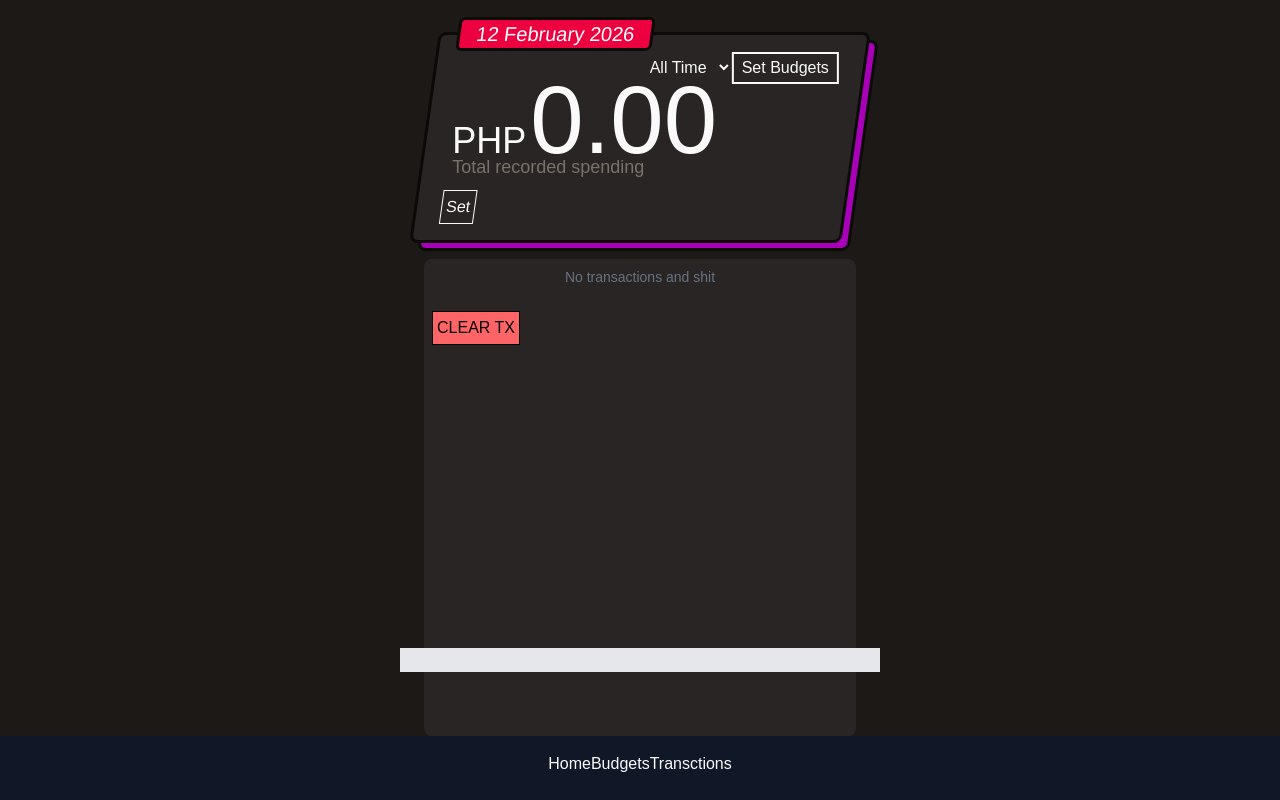
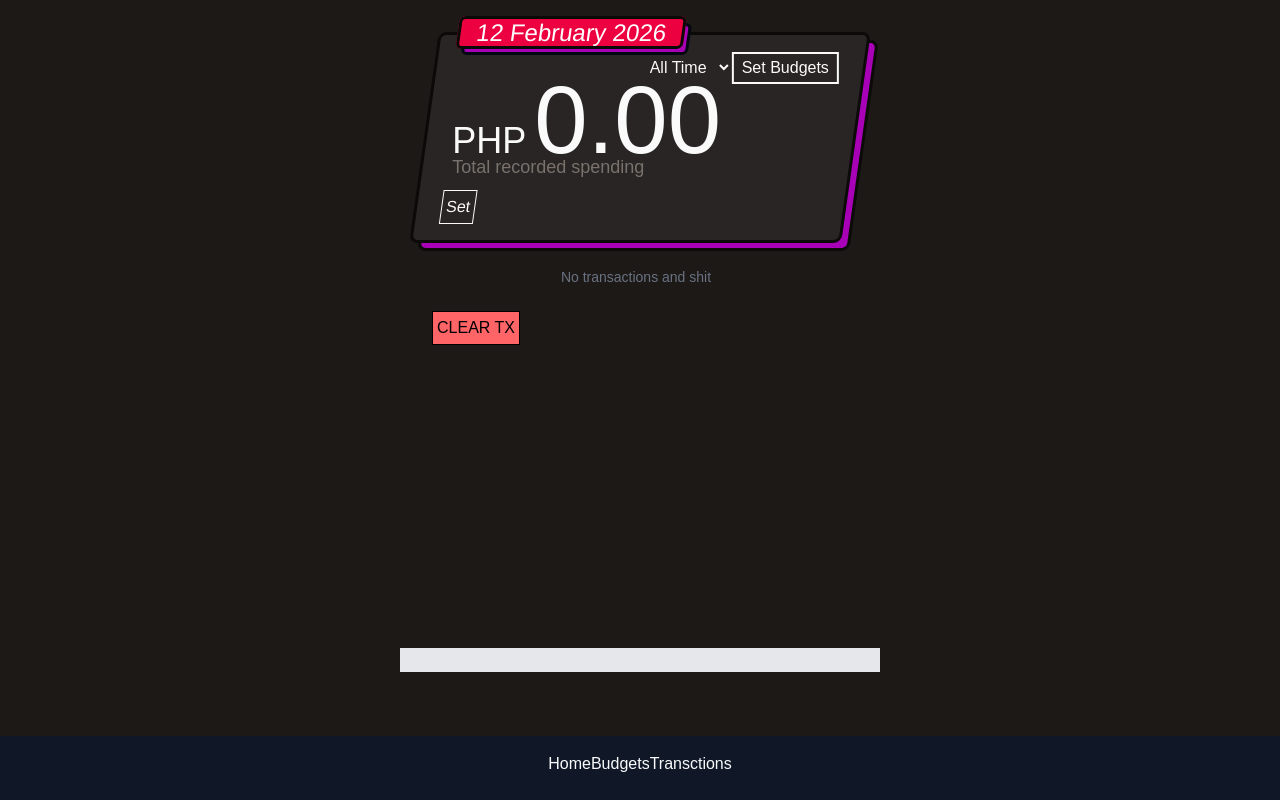
Before and after one commit to Emvil-git/wowee-ree-dough, a React (Vite) app: page / in a window 1280 px wide. Built offline with nearby package versions, Linux system fonts and the light colour scheme; a web font is replaced by a local one.

Commit message:
feat: make app pretti

```diff
--- a/src/components/CatDisplay.tsx
+++ b/src/components/CatDisplay.tsx
@@ -2,7 +2,7 @@ import { type CategoryType } from "../types/categoryType"
 
 export const CatDisplay = ({name, uniqueName, colour}: CategoryType) => {
     return (
-        <span className="p-1 rounded-full text-white text-xs w-fit"
+        <span className="px-1 rounded-sm text-white text-sm w-fit h-fit -skew-x-8"
             style={{backgroundColor: colour.main}}>
                 {name}
         </span>
--- a/src/components/TransacItem.tsx
+++ b/src/components/TransacItem.tsx
@@ -42,33 +42,28 @@ export const TransacItem = ({id, name, value, date, category, canUD} : TransacIt
     }
 
     return(
-        <div className="p-4 pt-2 border-3 border-stone-950 flex flex-col gap-1" key={id}>
+        <div className="relative p-4 pt-6 border-3 border-stone-950 flex flex-col gap-1 rounded-md mt-1 text-gray-50 -skew-x-4 bg-stone-800" key={id}>
             {/* {name}
             {value}
             {date}
             {categoryUname} */}
 
+            <div className="absolute bg-rose-600 -top-[0.5em] px-2 rounded-sm -skew-x-4 left-3 text-lg text-gray-50 border-3 border-stone-950">
+                <DateDisplay date={isoZToLocal(date)}/>
+            </div>
+
             <form
-            className="flex flex-col gap-1"
+            className="flex flex-col gap-1 skew-x-4"
             >
                 <div className="flex justify-between">
-                    <div>
+                    <div className="text-2xl">
                         {isEditing ?
                             <input className="p-1 border" ref={nameRef} type="text" defaultValue={name} /> :
                             <span>{name}</span>
                         }
                     </div>
 
-                    <DateDisplay date={isoZToLocal(date)}/>
-                </div>
-
-
-
-
-
-                {/* <span>{category ? category.name : 'BOMBACLAAT'}</span> */}
-
-                { isEditing ?
+                    { isEditing ?
                     <div>
                         <label htmlFor="category">Category:</label>
                         <select id="category" ref={categoryRef} required>
@@ -80,10 +75,18 @@ export const TransacItem = ({id, name, value, date, category, canUD} : TransacIt
                     </div> :
                     <>{category ? <CatDisplay {...category}/> : 'BOMBACLAAT'}</>
                 }
-                {isEditing ?
+                </div>
+
+                {/* <span>{category ? category.name : 'BOMBACLAAT'}</span> */}
+
+
+                <span>
+                    <span className="text-4xl mr-2">PHP</span>
+                    {isEditing ?
                     <input className="p-1 text-4xl border"  ref={valueRef} type="number" defaultValue={value} /> :
-                    <span className="text-4xl leading-4">{value}</span>
+                    <span className="text-6xl">{value.toFixed(2)}</span>
                 }
+                </span>
 
 
             {canUD ?
--- a/src/components/progBar/Bar.tsx
+++ b/src/components/progBar/Bar.tsx
@@ -13,9 +13,9 @@ export const Bar = ({max, fill}: BarPropType) => {
                 className="text-3xl"
             >{fill/max * 100 + "%"}</span> */}
 
-            <div className=" relative flex w-full h-[2em] p-1 border-rose-600 border-2">
-                {/* <div className="absolute top-0 w-full h-[2em] bg-gray-300"></div> */}
-                <div className={`top-0 bg-rose-600`} style={{width: `${fill/max * 100}%`}}></div>
+            <div className=" relative flex w-full h-[1.5em] p-1 border-stone-600 border-3 rounded-md">
+                {/* <div className="absolute top-0 w-full h-[em] bg-gray-300"></div> */}
+                <div className={`top-0 bg-stone-400 rounded-sm`} style={{width: `${fill/max * 100}%`}}></div>
                 <span className="absolute top-0 text-center w-full">{fill}/{max}</span>
             </div>
 
--- a/src/pages/Home/components/TopHome.tsx
+++ b/src/pages/Home/components/TopHome.tsx
@@ -96,12 +96,13 @@ export const TopHome = () => {
 
 
 
-            <div className="absolute top-[-1.125em] left-[1em] px-4 bg-rose-600 text-white rounded-md border-3 border-stone-950">
-                <span className="text-xl">{handleDateThing()}</span>
+            <div className="absolute top-[-1.125em] left-[1em] ">
+                <span className="text-2xl px-4 bg-rose-600 text-white rounded-md border-3 border-stone-950">{handleDateThing()}</span>
+
+                <div className="absolute h-full w-full bg-fuchsia-700 rounded-md border-3 border-gray-950 top-0 left-0 translate-1.5 -z-1"></div>
             </div>
 
             <div className="w-full flex justify-end items-center skew-x-8">
-
                 <div>
                     <div>
                         <select
@@ -124,7 +125,7 @@ export const TopHome = () => {
 
             {/* <p>weekx of month</p> */}
             <div className="mb-4 skew-x-8">
-                <p className="text-8xl"><span className="text-4xl mr-1">PHP</span>{total.toFixed(2)}</p>
+                <p className="text-8xl"><span className="text-4xl mr-2">PHP</span>{total.toFixed(2)}</p>
                 <p className="text-lg text-stone-500">{totalLabeller()}</p>
             </div>
             <ProgBar timePeriod={filterMode}/>
--- a/src/pages/Home/components/TransacHome.tsx
+++ b/src/pages/Home/components/TransacHome.tsx
@@ -28,7 +28,7 @@ export const TransacHome = () => {
     const categorisedTx = useCategorisedTx(sortedTx, categories)
 
     return(
-        <div className="rounded-lg p-2 mt-4 w-full flex flex-col gap-2 flex-1 min-h-0 overflow-y-auto pb-4 bg-stone-800">
+        <div className="rounded-lg p-2 mt-4 w-full flex flex-col gap-2 flex-1 min-h-0 overflow-y-auto pb-4 pr-4">
             {/* {sortedTx.map((tx) => (
                 <TransacItem key={tx.id} {...tx} canUD={true}/>
             ))} */}
```
